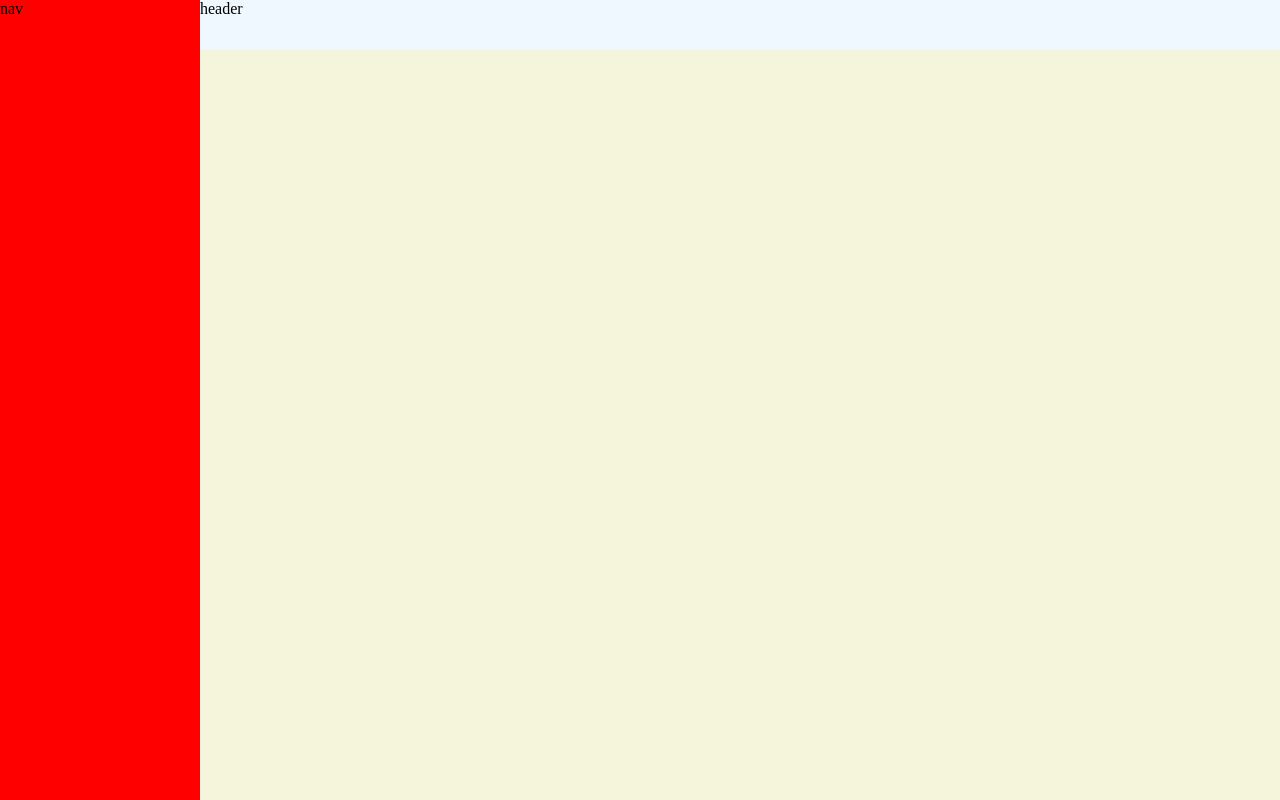
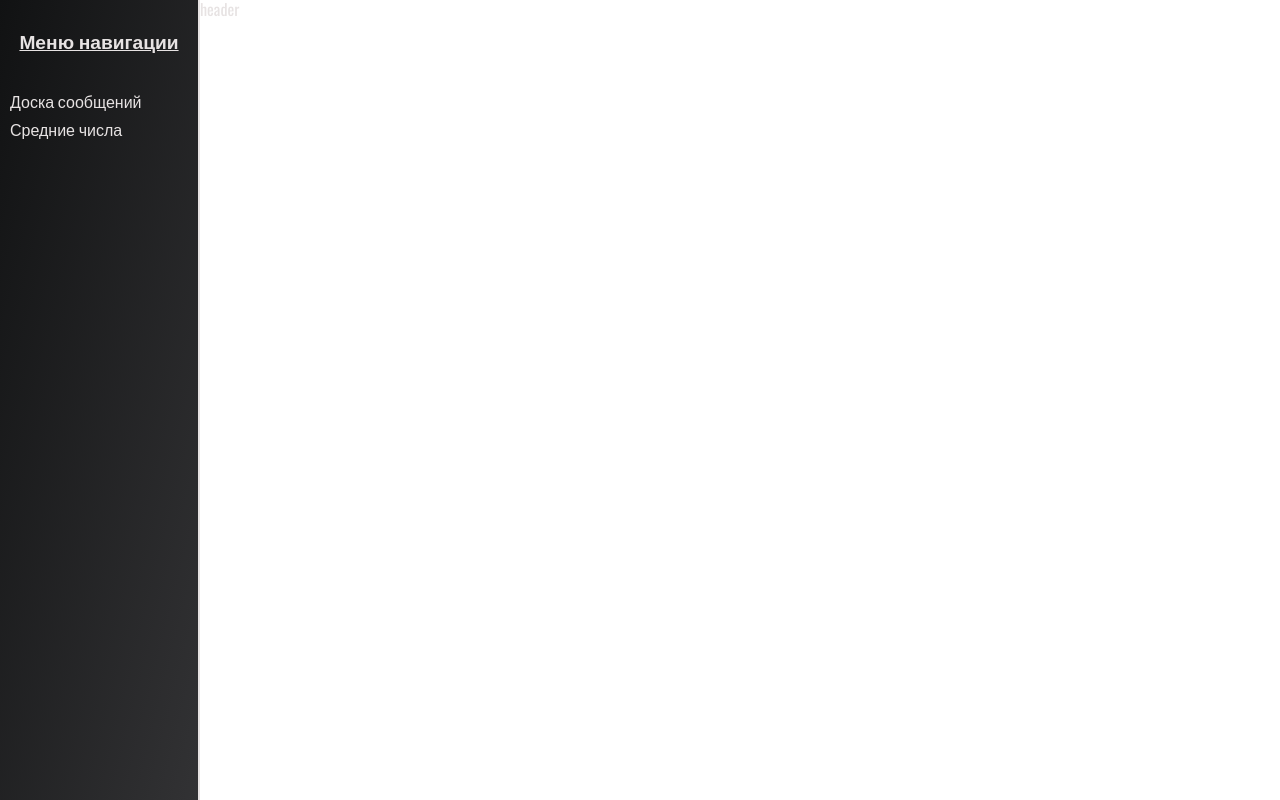
Before and after one commit to script696/next-team-frontend, a Next.js app: page / in a window 1280 px wide. Built offline with nearby package versions, Linux system fonts and the light colour scheme.

Commit message:
feat: add navigation module

```diff
--- a/src/layouts/MainLayout.module.scss
+++ b/src/layouts/MainLayout.module.scss
@@ -1,6 +1,5 @@
 .mainLayout {
   min-height: 100%;
-  background: red;
   display: grid;
   grid-template-columns: 200px repeat(2, 1fr);
   grid-template-rows: 50px repeat(2, 1fr);
@@ -8,16 +7,16 @@
           "nav header header"
           "nav main main"
           "nav main main";
-  &__header {
+  &__headerWrapper {
+    min-height: 100%;
     grid-area: header;
-    background: aliceblue;
   }
-  &__nav {
+  &__navWrapper {
+    min-height: 100%;
     grid-area: nav;
-    background: aqua;
   }
   &__main {
+    min-height: 100%;
     grid-area: main;
-    background: beige;
   }
 }
--- a/src/layouts/MainLayout.tsx
+++ b/src/layouts/MainLayout.tsx
@@ -1,5 +1,6 @@
 import s from "./MainLayout.module.scss";
 import { ReactNode } from "react";
+import { Navigation } from "@/modules/navigation";
 
 type MainLayoutProps = {
   children: ReactNode;
@@ -8,8 +9,11 @@ type MainLayoutProps = {
 const MainLayout = ({ children }: MainLayoutProps) => {
   return (
     <div className={s.mainLayout}>
-      <header className={s.mainLayout__header}>header</header>
-      <nav className={s.mainLayout__navigation}>nav</nav>
+      <div className={s.mainLayout__headerWrapper}>header</div>
+      <div className={s.mainLayout__navWrapper}>
+        {" "}
+        <Navigation />
+      </div>
       <main className={s.mainLayout__main}>{children}</main>
     </div>
   );
--- /dev/null
+++ b/src/modules/navigation/Navigation.tsx
@@ -0,0 +1,34 @@
+import s from "./styles/Navigation.module.scss";
+import { useRouter } from "next/router";
+import Link from "next/link";
+import { NAVIGATION_LINKS } from "@/modules/navigation/constants/constants";
+
+const Navigation = () => {
+  const { pathname } = useRouter();
+
+  return (
+    <nav className={s.navigation}>
+      <h2 className={s.navigation__title}>Меню навигации</h2>
+      <ul className={s.navigation__linksList}>
+        {NAVIGATION_LINKS.map(({ title, path }) => {
+          const isLinkActive = path === pathname;
+
+          return (
+            <li key={path}>
+              <Link
+                href={path}
+                className={
+                  isLinkActive ? s.navigation__link_active : s.navigation__link
+                }
+              >
+                {title}
+              </Link>
+            </li>
+          );
+        })}
+      </ul>
+    </nav>
+  );
+};
+
+export default Navigation;
--- /dev/null
+++ b/src/modules/navigation/constants/constants.ts
@@ -0,0 +1,10 @@
+export const NAVIGATION_LINKS = [
+  {
+    title: "Доска сообщений",
+    path: "/dashboard",
+  },
+  {
+    title: "Средние числа",
+    path: "/numbers",
+  },
+];
--- /dev/null
+++ b/src/modules/navigation/index.ts
@@ -0,0 +1 @@
+export { default as Navigation } from "./Navigation";
--- /dev/null
+++ b/src/modules/navigation/styles/Navigation.module.scss
@@ -0,0 +1,27 @@
+.navigation {
+  min-height: 100%;
+  padding: 30px 10px;
+  background-image: linear-gradient(104deg, #111213 0%, #323234 100%);
+  border-right: 2px solid #e7e3e3;
+  &__linksList{
+    margin: 0;
+    padding: 0;
+    display: flex;
+    flex-direction: column;
+    row-gap: 10px;
+  }
+  &__link {
+    color: inherit;
+    text-decoration: none;
+    &_active {
+      color: brown;
+      text-decoration: underline;
+    }
+  }
+  &__title {
+    margin: 0 0 40px 0;
+    font-size: 1.2rem;
+    text-align: center;
+    text-decoration: underline;
+  }
+}
--- a/src/styles/global.scss
+++ b/src/styles/global.scss
@@ -1,5 +1,15 @@
 @import "~normalize.css";
+@import url('https://fonts.googleapis.com/css2?family=Oswald:wght@300;400;500&display=swap');
+
+*,
+*::before,
+*::after {
+  box-sizing: border-box;
+}
 
 html, body, #__next {
   height: 100%;
+  color: #e7e3e3;
+  font-family: "Oswald", sans-serif;
+  font-weight: 400;
 }
```
